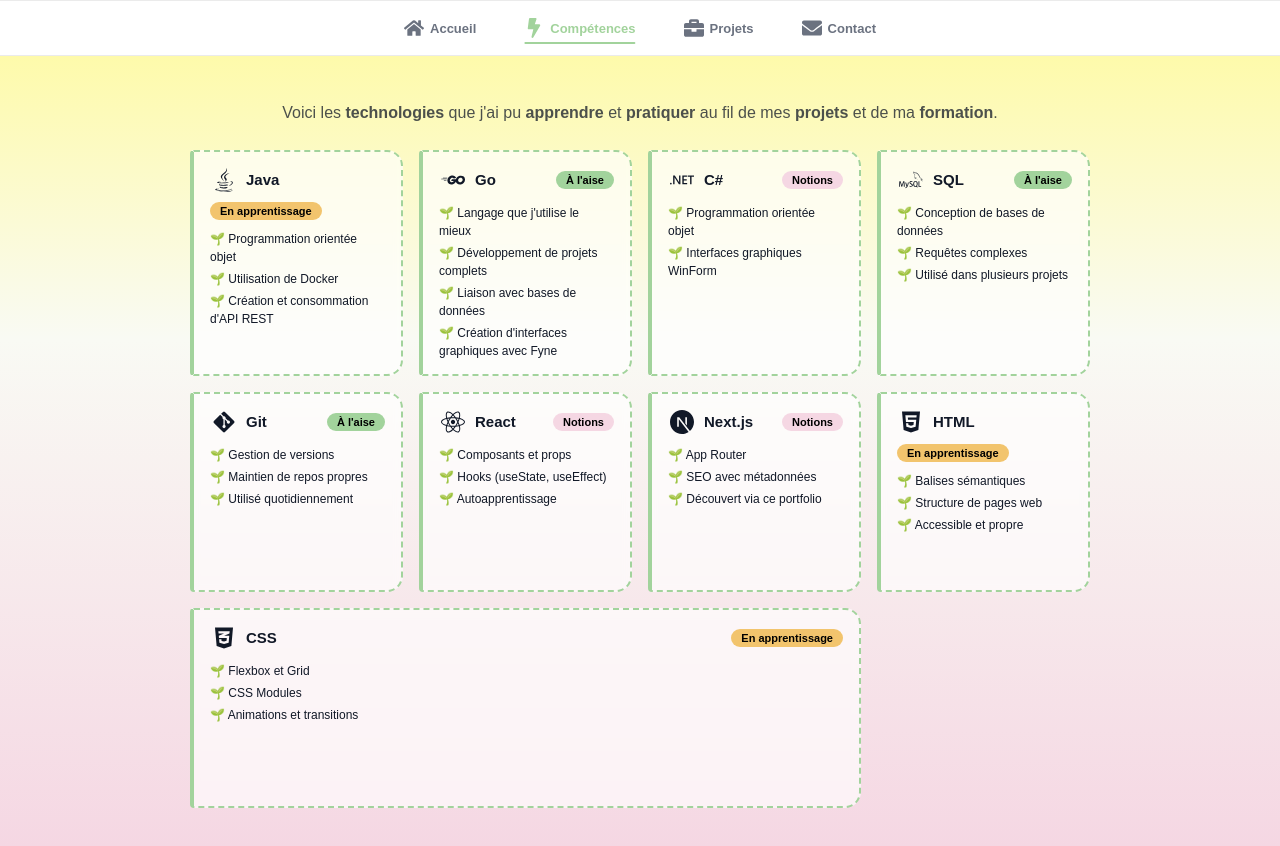
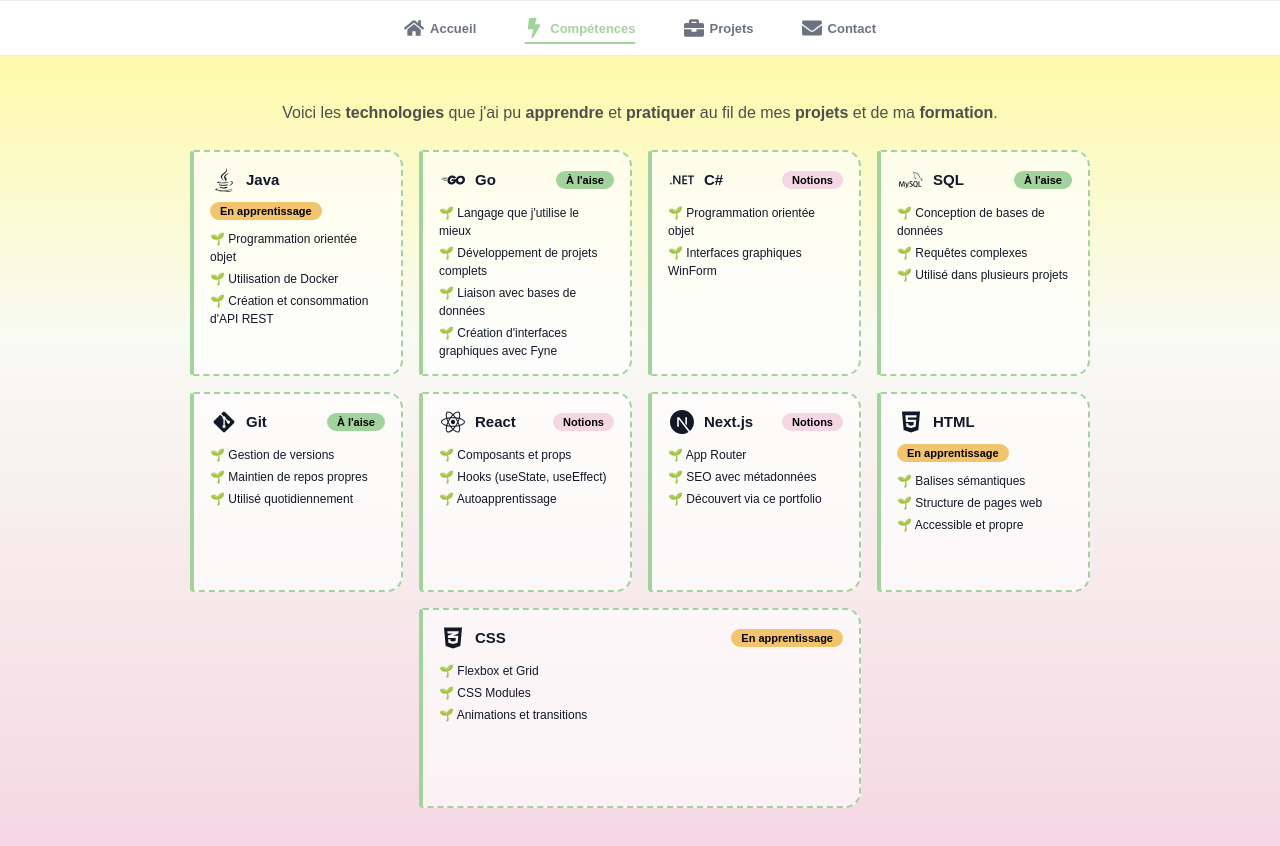
Before and after one commit to DELCUSEAllan/PortfolioSaisonAllan, a Next.js app in the folder portfolio-saisons/: page /competences in a window 1280 px wide. Built offline with nearby package versions, Linux system fonts and the light colour scheme.

Commit message:
fix: centrage de la carte CSS

```diff
--- a/portfolio-saisons/src/app/styles/competences/competences.css
+++ b/portfolio-saisons/src/app/styles/competences/competences.css
@@ -160,6 +160,6 @@
   /* Si la dernière vignette est seule sur sa ligne, elle est centrée sur 2 colonnes */
   /* :last-child = dernier élément, :nth-child(4n + 1) = premier d'une nouvelle ligne */
   .competences-liste > *:last-child:nth-child(4n + 1) {
-    grid-column:  1/ 4; /* occupe les colonnes 2 et 3 = centré dans la grille de 4 */
+    grid-column:  2/ 4; /* occupe les colonnes 2 et 3 = centré dans la grille de 4 */
   }
 }
```
